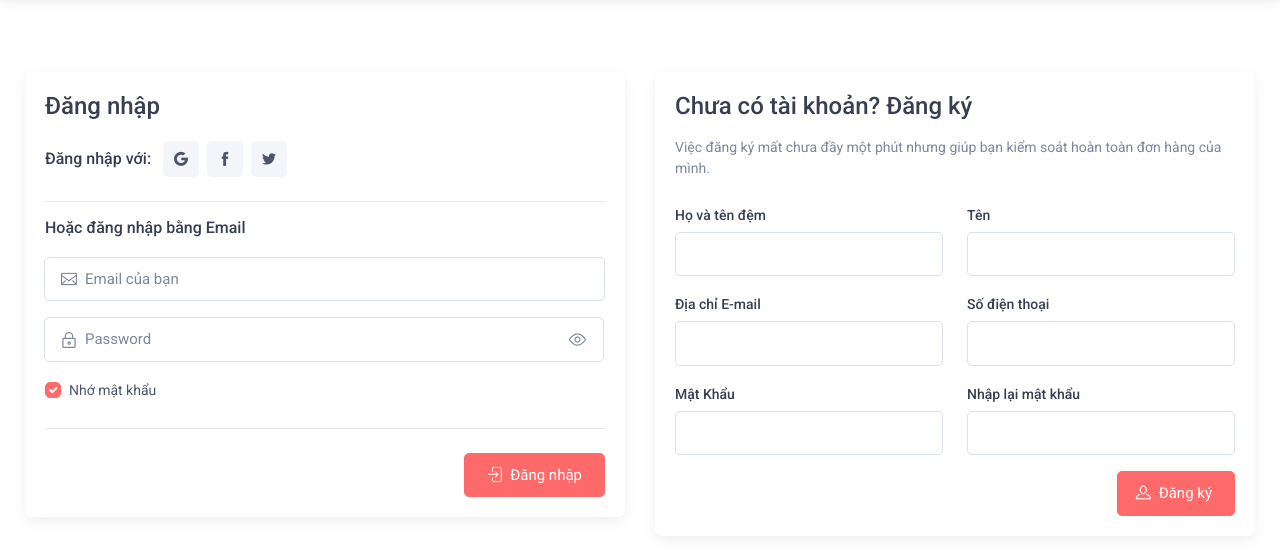
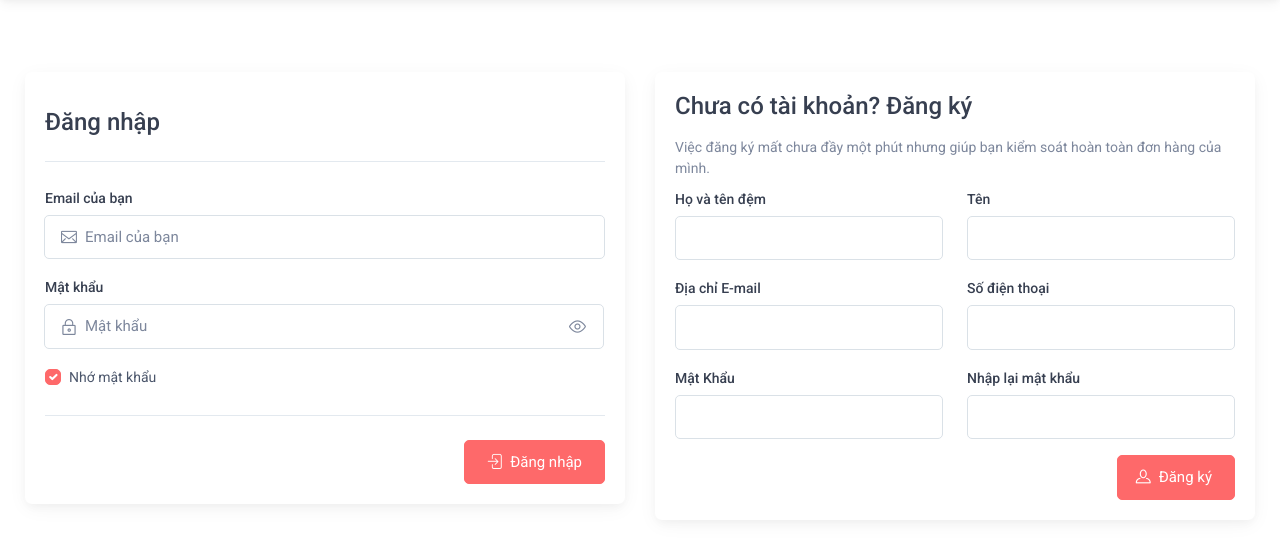
Before and after one commit to fukudck/sport-shopping-online-web, a PHP site: page /account-signin.php in a window 1280 px wide. Shown: the part 80-637 px from the top of the page. Run offline with PHP 8.4, Linux system fonts and the light colour scheme; some web fonts are replaced.

Commit message:
refactor: remove SSO

```diff
--- a/account-signin.php
+++ b/account-signin.php
@@ -38,22 +38,17 @@
           <div class="col-md-6">
             <div class="card border-0 shadow">
               <div class="card-body">
-                <h2 class="h4 mb-1">Đăng nhập</h2>
-                <div class="py-3">
-                  <h3 class="d-inline-block align-middle fs-base fw-medium mb-2 me-2">Đăng nhập với:</h3>
-                  <div class="d-inline-block align-middle"><a class="btn-social bs-google me-2 mb-2" href="#" data-bs-toggle="tooltip" title="Sign in with Google"><i class="ci-google"></i></a><a class="btn-social bs-facebook me-2 mb-2" href="#" data-bs-toggle="tooltip" title="Sign in with Facebook"><i class="ci-facebook"></i></a><a class="btn-social bs-twitter me-2 mb-2" href="#" data-bs-toggle="tooltip" title="Sign in with Twitter"><i class="ci-twitter"></i></a></div>
-                </div>
-                <hr>
-                <h3 class="fs-base pt-3 pb-2">Hoặc đăng nhập bằng Email</h3>
-
-
+                <h2 class="h4 mb-4 pt-3">Đăng nhập</h2>
+                <hr class="mb-4">
                 <form class="needs-validation" novalidate method="post" action="php/signin_process.php">
+                  <label class="form-label" for="reg-fn">Email của bạn</label>
                   <div class="input-group mb-3"><i class="ci-mail position-absolute top-50 translate-middle-y text-muted fs-base ms-3"></i>
                     <input class="form-control rounded-start" type="email" placeholder="Email của bạn" required name="email">
                   </div>
+                  <label class="form-label" for="reg-fn">Mật khẩu</label>
                   <div class="input-group mb-3"><i class="ci-locked position-absolute top-50 translate-middle-y text-muted fs-base ms-3"></i>
                     <div class="password-toggle w-100">
-                      <input class="form-control" type="password" placeholder="Password" required name="password">
+                      <input class="form-control" type="password" placeholder="Mật khẩu" required name="password">
                       <label class="password-toggle-btn" aria-label="Show/hide password">
                         <input class="password-toggle-check" type="checkbox"><span class="password-toggle-indicator"></span>
                       </label>
@@ -84,7 +79,7 @@
             <div class="card border-0 shadow">
               <div class="card-body">
                 <h2 class="h4 mb-3">Chưa có tài khoản? Đăng ký</h2>
-                <p class="fs-sm text-muted mb-4">Việc đăng ký mất chưa đầy một phút nhưng giúp bạn kiểm soát hoàn toàn đơn hàng của mình.</p>
+                <p class="fs-sm text-muted mb-2">Việc đăng ký mất chưa đầy một phút nhưng giúp bạn kiểm soát hoàn toàn đơn hàng của mình.</p>
 
                 <form class="needs-validation" novalidate method="post" action="php/signup_process.php">
                   <div class="row gx-4 gy-3">
```
